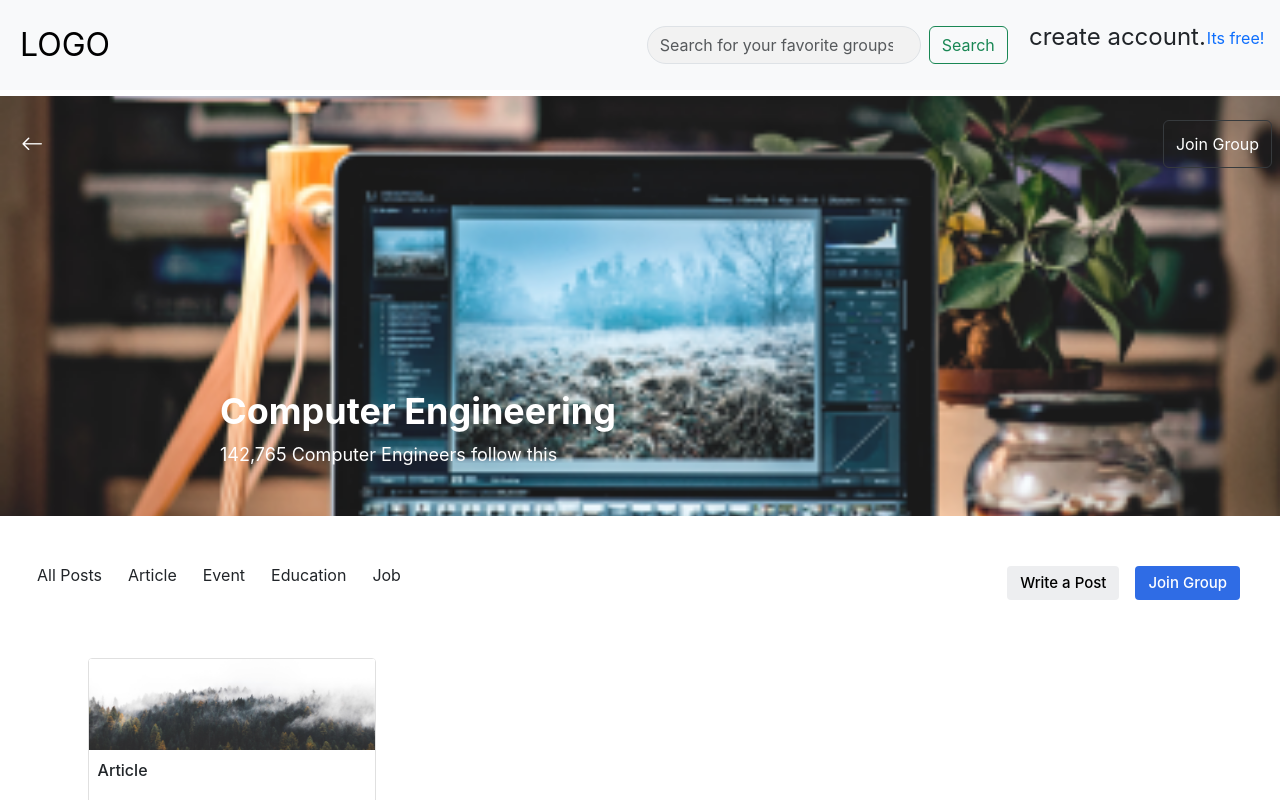
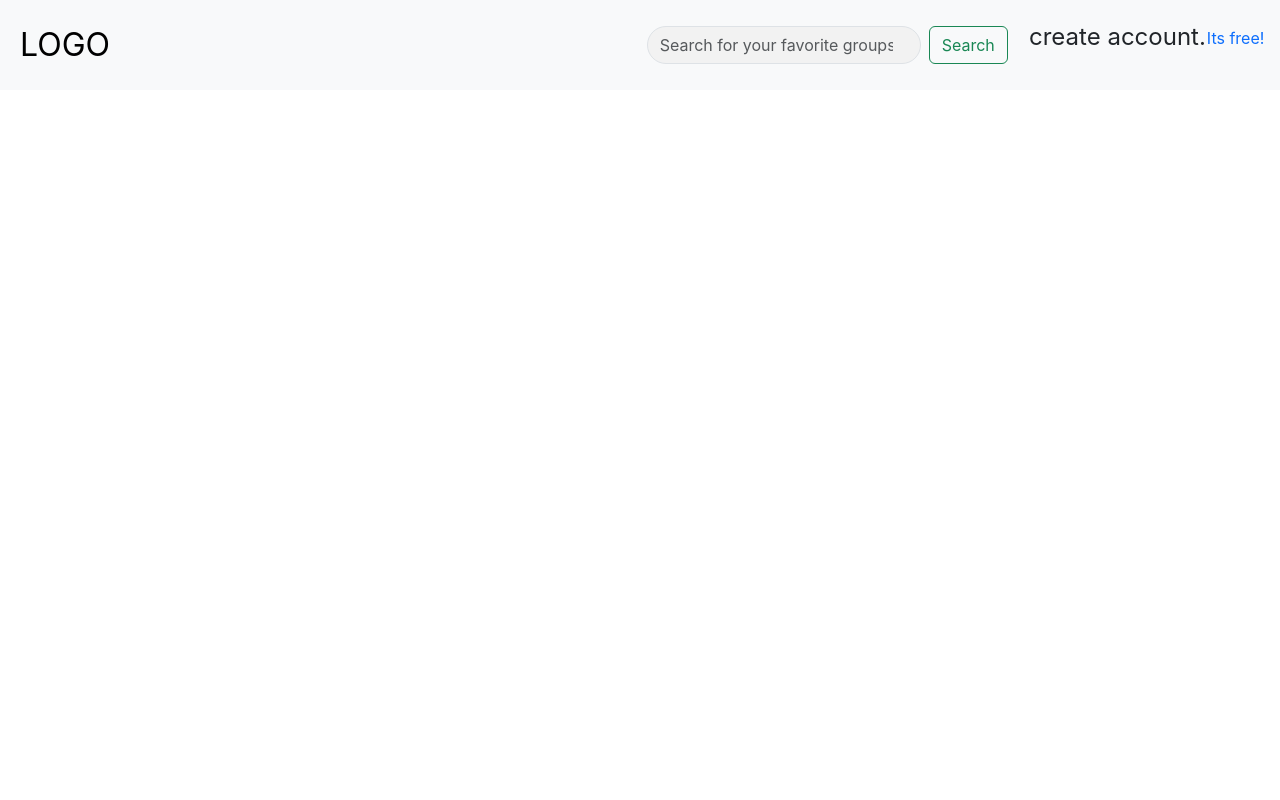
Before and after one commit to muskan2532150/Convin, a React (Create React App) app: page /sign in a window 1280 px wide. Shown: the top 800 px of the page. Built offline with nearby package versions, Linux system fonts and the light colour scheme.

Commit message:
Add Post form component route

```diff
--- a/src/App.js
+++ b/src/App.js
@@ -1,12 +1,14 @@
 import './App.css';
 import { useDispatch } from 'react-redux';
-import { BrowserRouter as Router } from 'react-router-dom';
+import { BrowserRouter as Router, Route, Routes } from 'react-router-dom';
 import { useEffect } from 'react';
 import Navbar from './Component/Navbar';
 import PostContainer from './Component/PostContainer';
 import { PostThunk } from './store/cardSlice';
 import SignPage from './Component/SignPage';
 // import Card from './Component/Card';
+import SignInPage from './Component/SignInPage';
+import Postform from './Component/Postform';
 
 function App() {
   // const Posts = useSelector((state) => state.posts);
@@ -19,14 +21,13 @@ function App() {
   return (
     <Router>
       <Navbar />
+      <SignInPage />
       <SignPage />
-      <PostContainer />
-      {/* <Card card={Posts} /> */}
-      {/* <Routes>
+      <Routes>
         <Route path="/" element={<PostContainer />} />
-        <Route path="/PostContainer" element={<PostContainer />} />
-        <Route path="/sign" element={<SignPage />} />
-      </Routes> */}
+        <Route path="/signin" element={<SignInPage />} />
+        <Route path="/createpost" element={<Postform />} />
+      </Routes>
     </Router>
   );
 }
```
